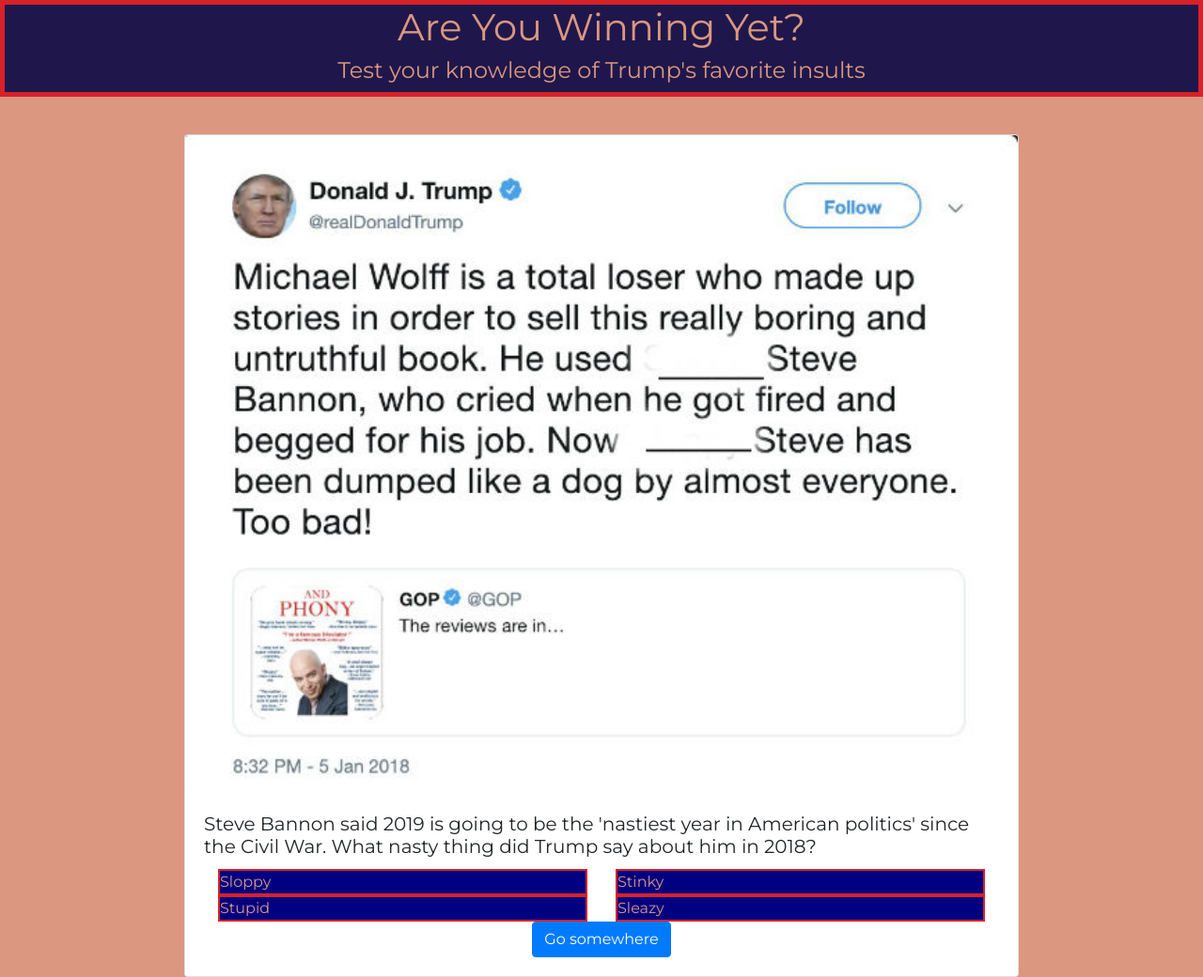
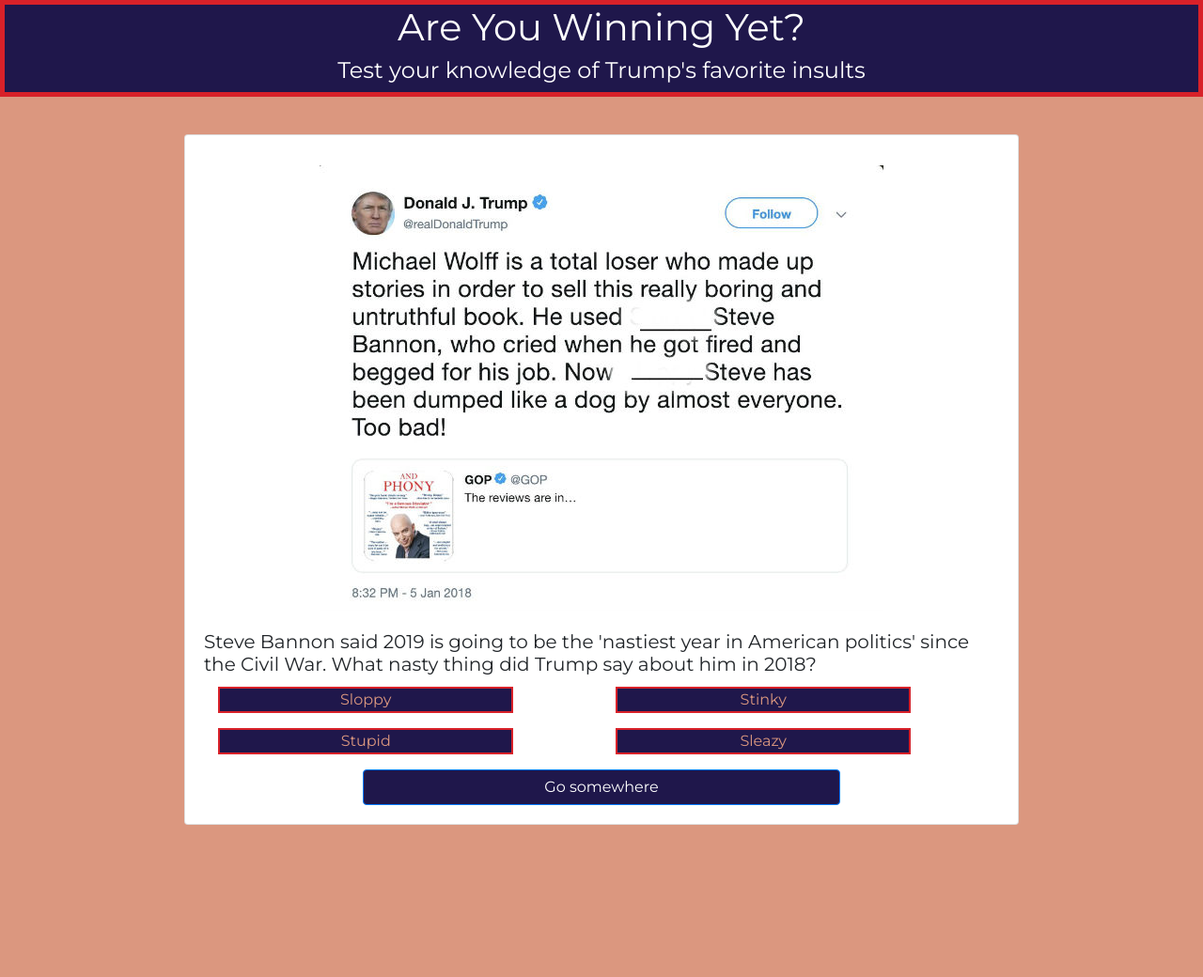
Before and after one commit to mischegoss/TriviaGame, a plain HTML site: page index.html in a window 1280 px wide. Shown: the whole page at 94% size. After the commit the page ends 878 px from the top, so only its background shows below. Drawn offline with nearby package versions, Linux system fonts and the light colour scheme.

Commit message:
Add more styling

```diff
--- a/assets/css/style.css
+++ b/assets/css/style.css
@@ -8,10 +8,12 @@ body {
 
 .card {
     width: 80%;
+
 }
 
 #image {
-    max-width: 100%;
+    max-width: 600px;
+    padding-top: 2em;
 }
 
 .header {
@@ -20,7 +22,7 @@ body {
 }
 
 .main-title {
-    color: #db977f;
+    color: white;
 }
 
 .buffer {
@@ -28,8 +30,19 @@ body {
 }
 
 .options {
-    background-color: navy;
+    background-color: #1f174b;
     border: 2px solid  #d82129;
     color: #db977f;
+    width: 80%;
 
 }
+
+.btn {
+    width: 60%;
+    background-color: #1f174b;
+
+}
+
+.small-buffer {
+    height: 1em;
+}
--- a/index.html
+++ b/index.html
@@ -28,7 +28,7 @@
             <div class="card-body">
               <h5 class="card-title mx-auto" id = "prompt">This is where the questions will go</h5>
 
-              <div class="container">
+              <div class="container text-center">
                   <!--Row 1-->
                     <div class="row">
 
@@ -42,6 +42,11 @@
 
 
                     </div> <!-- End Row 1 -->
+
+
+                    <div class= "row col-12 small-buffer"></div>
+
+
                     <!--Row 2-->
                     <div class="row">
 
@@ -60,9 +65,11 @@
 
                   </div> <!-- End Row 2-->
 
+                  <div class= "row col-12 small-buffer"></div>
+
               </div> <!-- End  Container-->
               <div class = "text-center">
-              <a href="#" class="btn btn-primary">Go somewhere</a>
+              <a href="#" class="btn btn-primary mx-auto">Go somewhere</a>
               </div>
             </div> <!--Card Body End Div-->
           </div> <!--Card End Div-->
```
